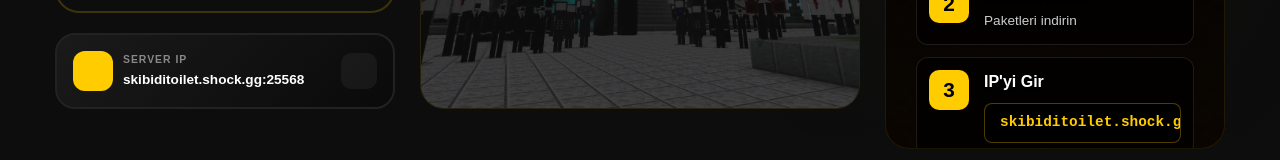
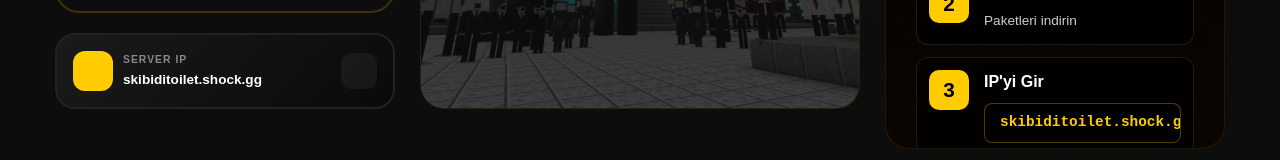
Before and after one commit to Sshady1545/skibiditoilet, a React (Vite) app in the folder client/: page / in a window 1280 px wide. Shown: the part 666-826 px from the top of the page. Built offline with nearby package versions, Linux system fonts and the light colour scheme; no server answers; a web font is replaced by a local one.

Commit message:
Update App.tsx

```diff
--- a/client/src/App.tsx
+++ b/client/src/App.tsx
@@ -23,7 +23,7 @@ function App() {
   const [secretInput, setSecretInput] = useState('');
   const [secretMessage, setSecretMessage] = useState('');
 
-  const SERVER_IP = 'skibiditoilet.shock.gg:25568';
+  const SERVER_IP = 'skibiditoilet.shock.gg';
 
   useEffect(() => {
     const createParticles = () => {
```
